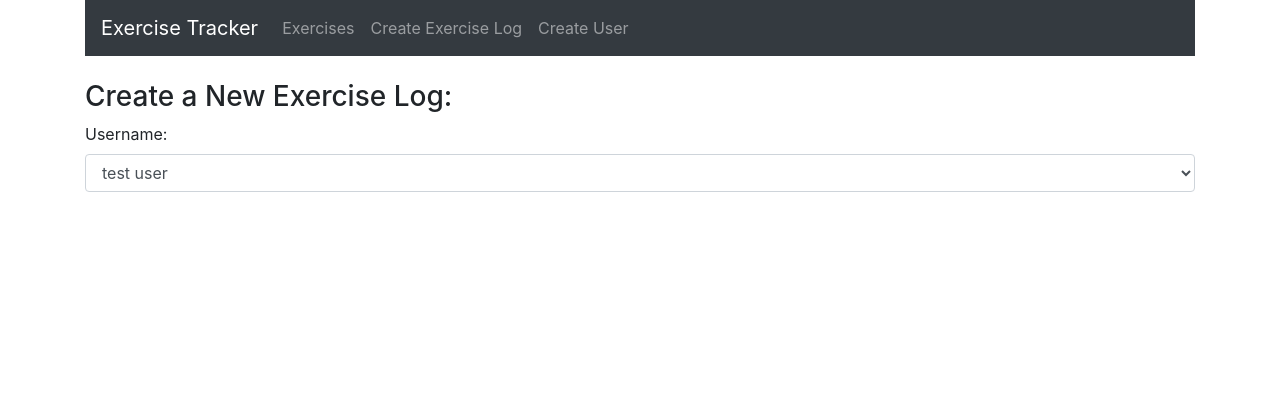
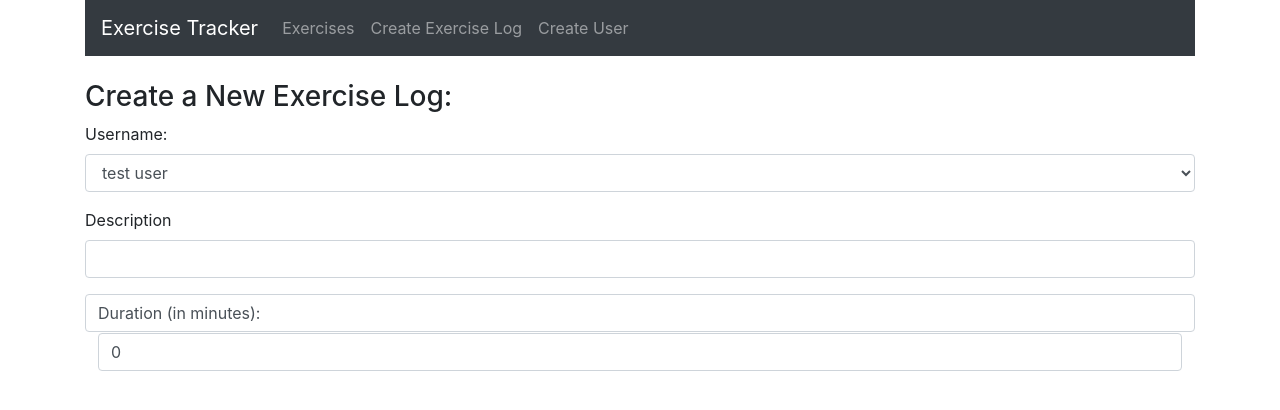
Before and after one commit to SRILAKSHMI576/mern-exercise-tracker, a React (Create React App) app in the folder frontend/: page /create in a window 1280 px wide. Shown: the top 410 px of the page. Built offline with nearby package versions, Linux system fonts and the light colour scheme; the HTML template or start-up script is replaced by a standard one.

Commit message:
Create a text fields

```diff
--- a/frontend/src/components/create-exercise.component.js
+++ b/frontend/src/components/create-exercise.component.js
@@ -85,6 +85,25 @@ class CreateExercises extends Component {
               })}
             </select>
           </div>
+          <div className="form-group">
+            <label>Description</label>
+            <input
+              type="text"
+              required
+              className="form-control"
+              value={this.state.description}
+              onChange={this.onChangeDescription}
+            />
+          </div>
+          <div className="form-control">
+            <label>Duration (in minutes):</label>
+            <input
+              type="text"
+              className="form-control"
+              value={this.state.duration}
+              onChange={this.onChangeDuration}
+            />
+          </div>
         </form>
       </div>
     );
```
